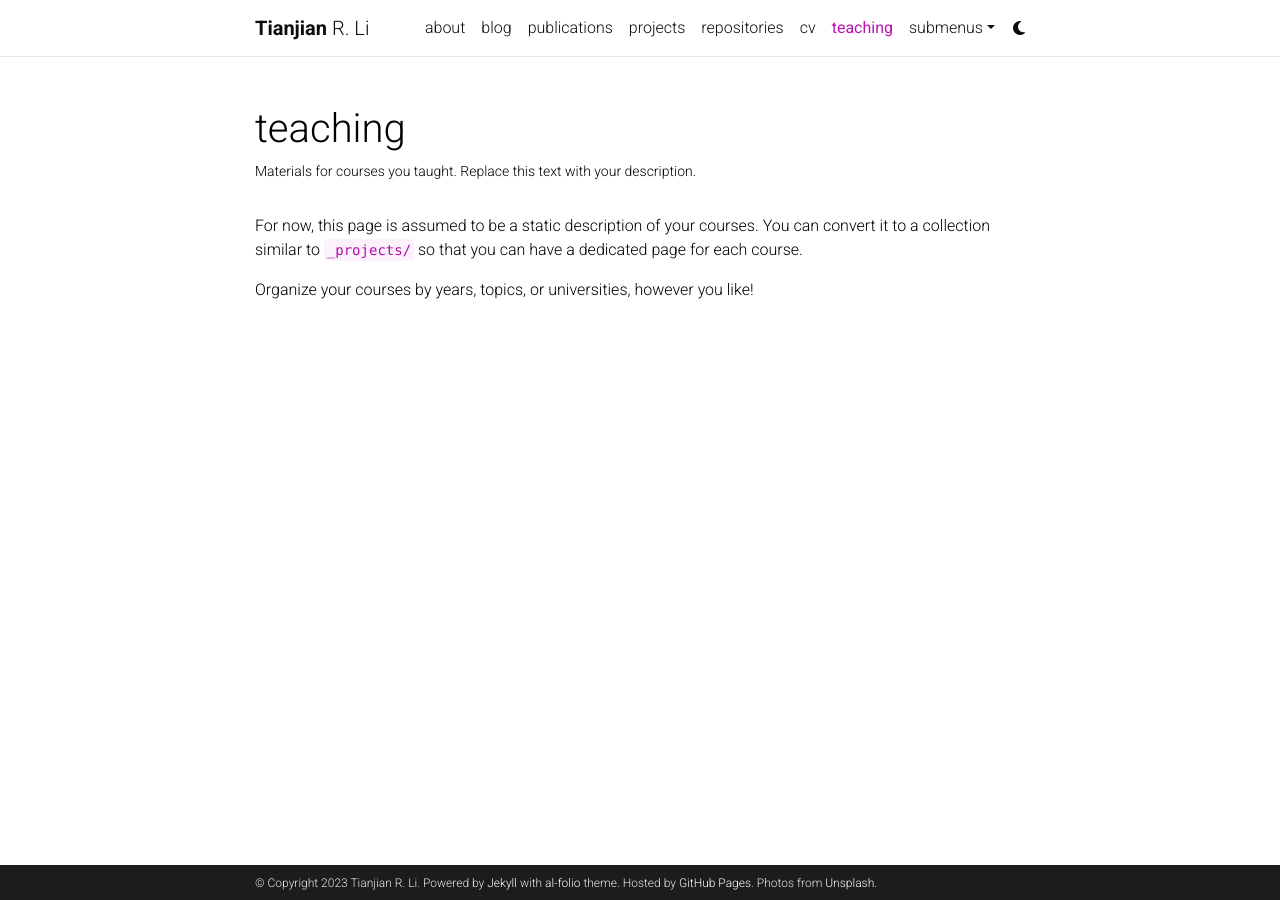
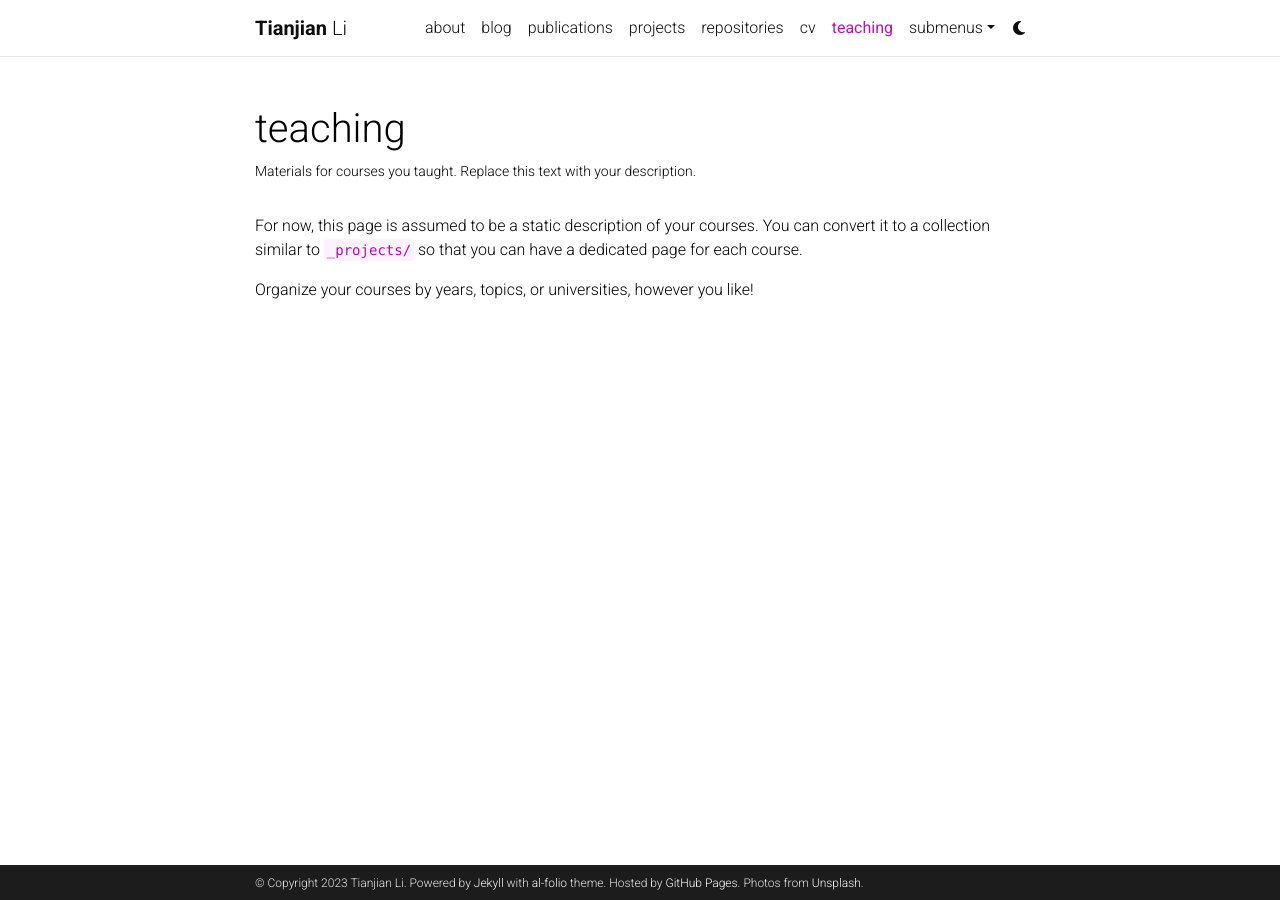
Before and after one commit to tianjianl/tianjianl.github.io, a Jekyll site: the page built from _pages/teaching.md, in a window 1280 px wide. Built offline with Jekyll 4.4.1, drawn with Linux system fonts in a browser that asks for light colours; comment, search, counter and statistics services are not loaded; a style sheet for code colours, icons or effects is not loaded; part of the change alters nothing that is shown.

```diff
--- a/_config.yml
+++ b/_config.yml
@@ -4,7 +4,7 @@
 
 title: blank # the website title (if blank, full name will be used instead)
 first_name: Tianjian
-middle_name: R.
+middle_name:
 last_name: Li
 email: tli104@jhu.edu
 description: > # the ">" symbol means to ignore newlines until "footer_text:"
@@ -71,9 +71,9 @@ og_image: # The site-wide (default for all links) Open Graph preview image
 # Social integration
 # -----------------------------------------------------------------------------
 
-github_username: # your GitHub user name
+github_username: tianjianl # your GitHub user name
 gitlab_username: # your GitLab user name
-twitter_username: # your Twitter handle
+twitter_username: tli104 # your Twitter handle
 mastodon_username: # your mastodon instance+username in the format instance.tld/@username
 linkedin_username: # your LinkedIn user name
 telegram_username: # your Telegram user name
```
Also changed, not shown: 1 other file.
